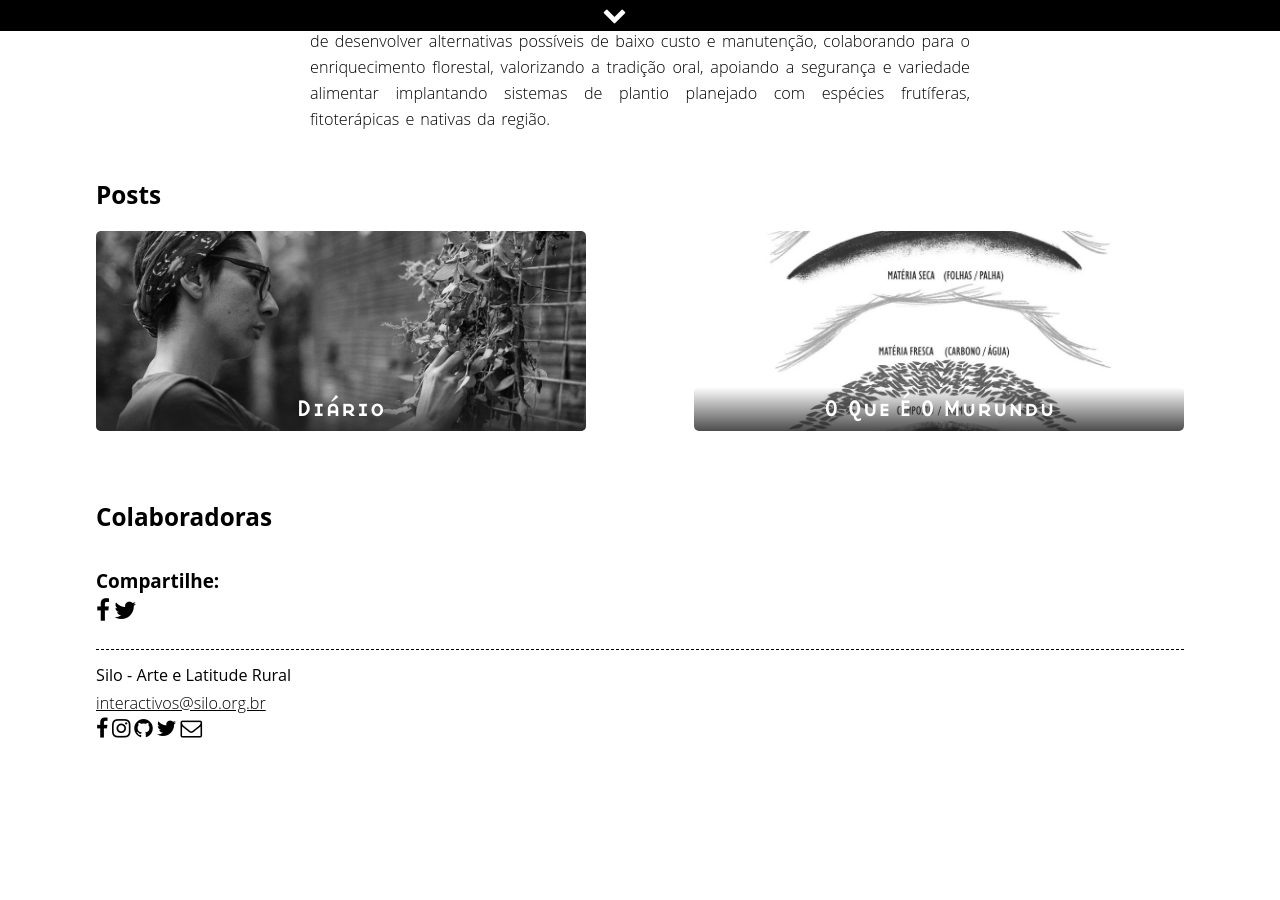
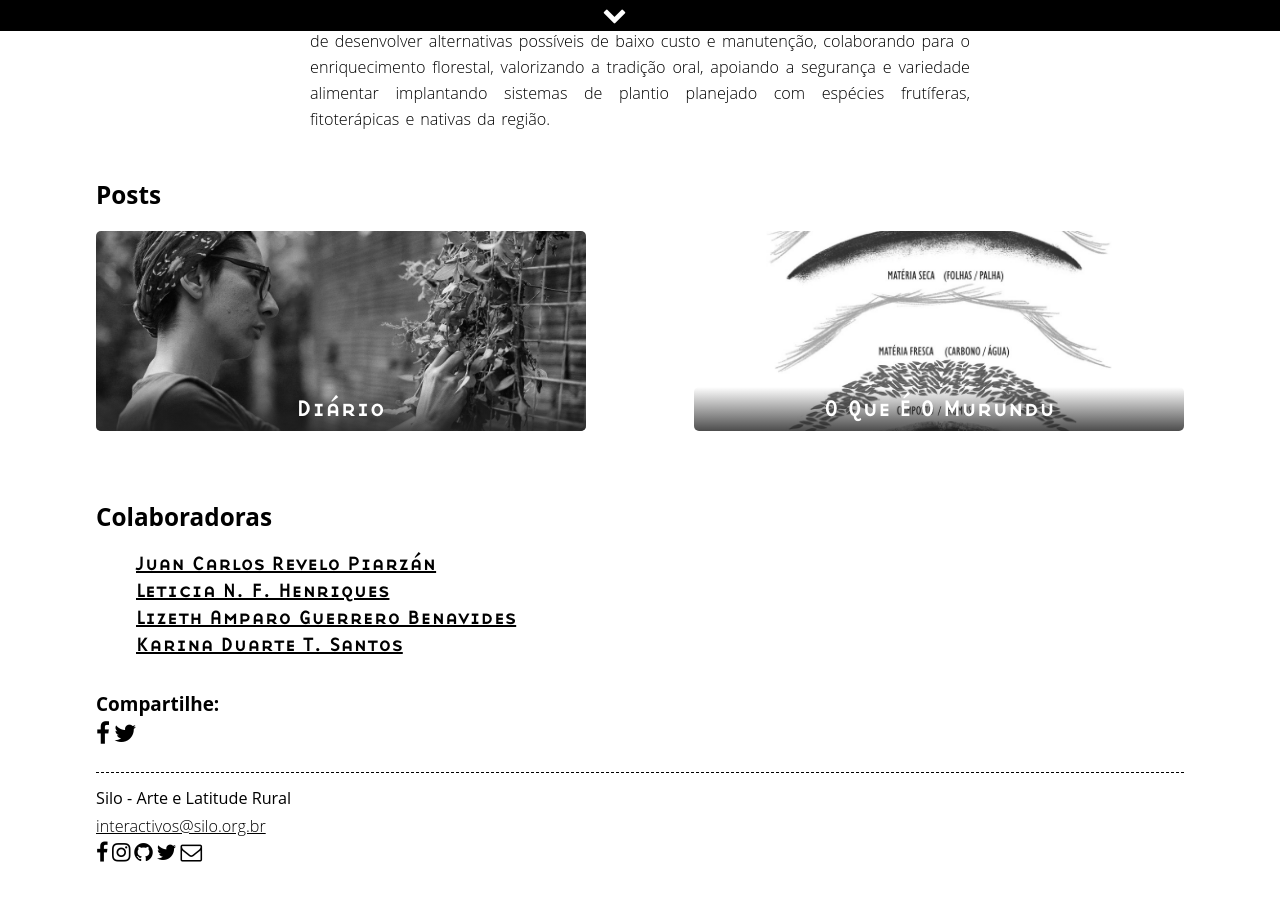
Before and after one commit to associacaosilo/interactivos2018, a Jekyll site: the page built from _pages/germinacao.md, in a window 1280 px wide and 900 px high, scrolled down 626 px. Built offline with Jekyll 4.4.1, drawn with Linux system fonts in a browser that asks for light colours; nearby versions of some CDN libraries; before the commit the page ends 1403 px from its top, so only the background shows below that.

Commit message:
adds colaborators to germinacao

```diff
--- a/_pages/germinacao.md
+++ b/_pages/germinacao.md
@@ -4,5 +4,14 @@ title: Projeto Germinação
 proponent: Andréia Previato Botelho e Filipe Ramos | Santos, São Paulo , Brasil
 cover: media/images/covers/germinacao.jpg
 permalink: /germinacao/
+people:
+  - name: Juan Carlos Revelo Piarzán
+    url: https://www.facebook.com/juan.piarpuzan/
+  - name: Leticia N. F. Henriques
+    url: https://facebook.com/leticia.neves.144/
+  - name: Lizeth Amparo Guerrero Benavides
+    url: #
+  - name: Karina Duarte T. Santos
+    url: https://www.instagram.com/duarte_ka/
 ---
 Implementação de micro módulos agroflorestais utilizando técnicas como a da hugelkulture (plantio em colinas) e o plantio direto na palha (mulchem), com o objetivo de desenvolver alternativas possíveis de baixo custo e manutenção, colaborando para o enriquecimento florestal, valorizando a tradição oral, apoiando a segurança e variedade alimentar implantando sistemas de plantio planejado com espécies frutíferas, fitoterápicas e nativas da região.
```
